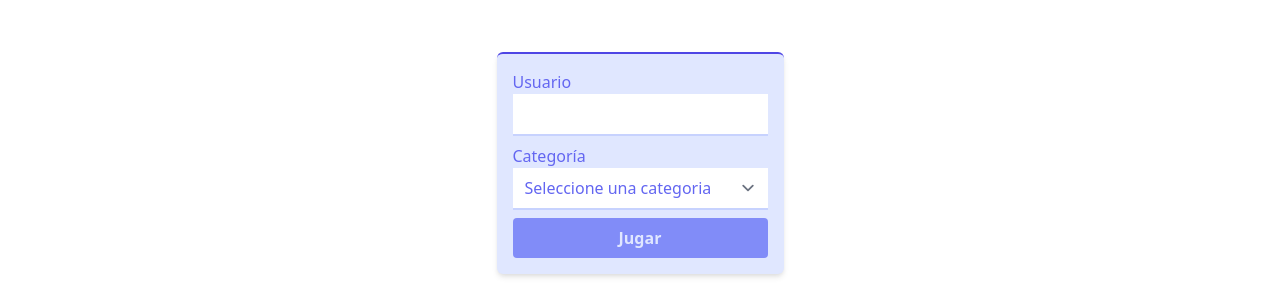
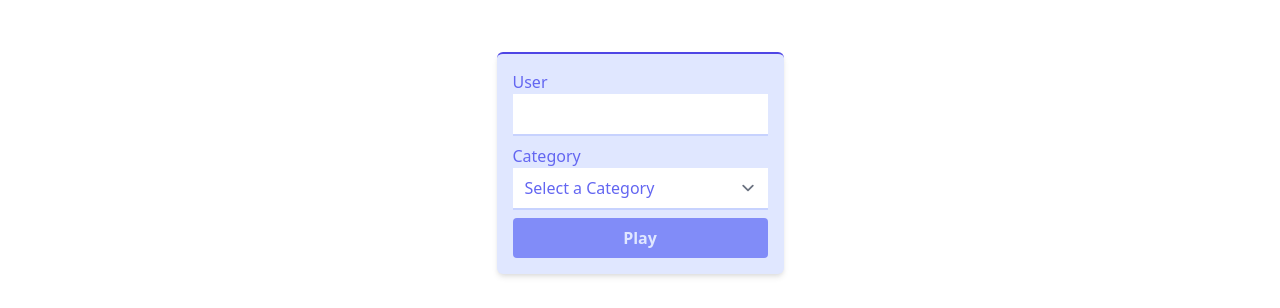
Before and after one commit to AstorAyestas/react-challenges, a React (Create React App) app: page /react-challenges/two in a window 1280 px wide. Shown: the part 301-609 px from the top of the page. Built offline with nearby package versions, Linux system fonts and the light colour scheme.

Commit message:
added new improvements to routes and exercise number two

```diff
--- a/src/components/Header.js
+++ b/src/components/Header.js
@@ -41,7 +41,7 @@ const Header = () => {
                     </svg>
                 </a>
             </div>
-            <Link className='font-semibold text-blue-500 hover:underline' to='react-challenges'>Home</Link>
+            <Link className='font-semibold text-blue-500 hover:underline' to='/react-challenges'>Home</Link>
         </header>)
 }
 
--- a/src/components/NotFound.js
+++ b/src/components/NotFound.js
@@ -5,7 +5,7 @@ const NotFound = () => {
         <div className='flex items-center justify-center h-screen'>
             <div className='flex p-10 font-semibold bg-gray-100 rounded-sm shadow-lg'>
                 <p className='text-gray-600'>Pagina no encontrada... </p>
-                <Link className='text-blue-500 hover:underline semibold' to='react-challenges' >Volver</Link>
+                <Link className='text-blue-500 hover:underline semibold' to='/react-challenges' >Volver</Link>
             </div>
         </div>
     )
--- a/src/components/Two/FormUser.js
+++ b/src/components/Two/FormUser.js
@@ -5,8 +5,7 @@ import useForm from '../../hooks/useForm';
 
 const FormUser = () => {
     const dataForm = {
-        user: '',
-        category: ''
+        user: ''
     }
     const profile = useContext(ProfileContext)
     const navigate = useNavigate()
@@ -14,11 +13,11 @@ const FormUser = () => {
         e.preventDefault()
         profile.setProfile(
             {
-                user: form.user,
-                category: form.category
+                user: form.user
             }
         );
-        navigate('two/trivia')
+        e.target.reset()
+        navigate(`two/trivia/${form.category}`, {replace:true})
     }
 
     const { handleChange, user, category, form } = useForm(dataForm);
@@ -26,25 +25,20 @@ const FormUser = () => {
         <div className='flex items-center justify-center h-screen '>
             <form autoComplete='off' onSubmit={handleSubmit} className='p-4 space-y-2 bg-indigo-100 border-t-2 border-indigo-600 rounded-md shadow-md' >
                 <div className='flex flex-col'>
-                    <label className='text-indigo-500'>Usuario</label>
+                    <label className='text-indigo-500'>User</label>
                     <input className='text-indigo-500 border-0 border-b-2 border-indigo-200 border-y-2 focus:ring-0 focus:border-indigo-600' type='text' name='user' onChange={handleChange} value={user} required></input>
                 </div>
                 <div className='flex flex-col'>
-                    <label className='text-indigo-500'>Categoría</label>
+                    <label className='text-indigo-500'>Category</label>
                     <select className='text-indigo-500 border-0 border-b-2 border-indigo-200 focus:ring-0 focus:border-indigo-600' name='category' onChange={handleChange} value={category} required>
-                        <option value=''>Seleccione una categoria</option>
-                        <option value='Futbol'>Futbol</option>
-                        <option value='Pop'>Cultura pop</option>
-                        <option value='Historia'>Historia</option>
+                        <option value=''>Select a Category</option>
+                        <option value='soccer'>Soccer</option>
+                        <option value='pop'>Pop culture</option>
+                        <option value='history'>History</option>
                     </select>
                 </div>
-                <button className='w-full p-2 font-bold text-indigo-100 bg-indigo-400 rounded hover:bg-indigo-500' type='submit'>Jugar</button>
+                <button className='w-full p-2 font-bold text-indigo-100 bg-indigo-400 rounded hover:bg-indigo-500' type='submit'>Play</button>
             </form>
-            {/* <pre>
-                {
-                    JSON.stringify(form, null, 3)
-                }
-            </pre> */}
         </div>
     )
 }
--- a/src/components/Two/Result.js
+++ b/src/components/Two/Result.js
@@ -1,10 +1,14 @@
-import React from 'react'
+import React, { useMemo } from 'react'
 
-const Result = ({ correct }) => {
-    if (correct) {
-        return (
-            <div className='flex p-4 bg-indigo-400 rounded-md'>
-                <p className='p-6 font-bold text-indigo-100'>Respuesta correcta</p>
+const Result = ({ answers, time }) => {
+    const accumulator = (acc, num) => (acc + num * 5);
+
+    const total = useMemo(() => answers.reduce(accumulator, 0), [answers])
+    return (
+        <div className='flex items-center justify-center h-screen'>
+            <div className='flex p-4 bg-indigo-400 rounded-md '>
+                <p className='p-6 text-2xl font-bold text-indigo-100'>Your score is {total}</p>
+                <p className='p-6 text-2xl font-bold text-indigo-100'>Your time is {time} S</p>
                 <svg xmlns="http://www.w3.org/2000/svg" width="80" height="80" viewBox="0 0 80 80" fill="none">
                     <path d="M40.0001 70.4762C56.8316 70.4762 70.4763 56.8315 70.4763 40C70.4763 23.1685 56.8316 9.5238 40.0001 9.5238C23.1686 9.5238 9.52393 23.1685 9.52393 40C9.52393 56.8315 23.1686 70.4762 40.0001 70.4762Z" fill="url(#paint0_radial)" />
                     <path opacity="0.5" d="M40.0001 70.4762C56.8316 70.4762 70.4763 56.8315 70.4763 40C70.4763 23.1685 56.8316 9.5238 40.0001 9.5238C23.1686 9.5238 9.52393 23.1685 9.52393 40C9.52393 56.8315 23.1686 70.4762 40.0001 70.4762Z" fill="url(#paint1_radial)" />
@@ -140,64 +144,8 @@ const Result = ({ correct }) => {
                     </defs>
                 </svg>
             </div>
-        )
-    }
-    return (
-        <div className='flex p-4 bg-indigo-400 rounded-md'>
-            <p className='p-6 font-bold text-indigo-100'>Respuesta incorrecta</p>
-            <svg xmlns="http://www.w3.org/2000/svg" width="80" height="80" viewBox="0 0 80 80" fill="none">
-                <path d="M40.475 70.95C57.3059 70.95 70.95 57.3059 70.95 40.475C70.95 23.6441 57.3059 10 40.475 10C23.6441 10 10 23.6441 10 40.475C10 57.3059 23.6441 70.95 40.475 70.95Z" fill="url(#paint0_radial)" />
-                <path opacity="0.5" d="M40.475 70.95C57.3059 70.95 70.95 57.3059 70.95 40.475C70.95 23.6441 57.3059 10 40.475 10C23.6441 10 10 23.6441 10 40.475C10 57.3059 23.6441 70.95 40.475 70.95Z" fill="url(#paint1_radial)" />
-                <path d="M40.4749 51.7579C49.419 51.7579 52.2822 60.6027 49.5466 59.2136C45.8896 57.3568 43.5791 57.1867 40.4749 57.1867C37.3707 57.1867 35.0603 57.3709 31.4033 59.2136C28.6676 60.6027 31.5309 51.7579 40.4749 51.7579Z" fill="#643800" />
-                <path d="M28.852 42.2185C28.852 42.2185 34.3517 41.694 35.9534 37.8527C36.0526 37.6118 36.1093 37.3566 36.1235 37.1015C36.1377 36.5912 35.6416 36.0526 34.6494 36.5487C28.5544 39.6245 25.0391 38.5473 22.4027 37.796C21.3679 37.4984 20.4466 38.5898 20.9144 39.3269C23.2815 43.0548 28.852 42.2185 28.852 42.2185Z" fill="url(#paint2_radial)" />
-                <path d="M21.6371 29.1355C21.552 30.3545 22.8136 31.2049 25.0815 31.375C27.0092 31.5168 31.304 30.7514 34.4933 27.2077C35.0744 26.5557 34.2807 26.1163 33.7279 26.5274C31.8285 27.9165 26.8958 29.5324 23.1821 28.8662C21.6654 28.5827 21.6371 29.1355 21.6371 29.1355Z" fill="url(#paint3_linear)" />
-                <path d="M35.9535 36.6054C35.7267 36.3503 35.3014 36.2369 34.6636 36.5629C28.5686 39.6387 25.0533 38.5615 22.4169 37.8102C21.8641 37.6543 21.3538 37.8953 21.0562 38.2496C25.2943 41.0845 33.2887 39.9506 35.9535 36.6054Z" fill="url(#paint4_linear)" />
-                <path d="M40.4749 53.3171C45.7478 53.3171 49.0787 56.2937 50.5387 58.76C50.6237 56.9741 47.3495 51.7579 40.4749 51.7579C33.6144 51.7579 30.326 56.9741 30.411 58.76C31.871 56.2937 35.202 53.3171 40.4749 53.3171Z" fill="url(#paint5_linear)" />
-                <path d="M52.0838 42.2185C52.0838 42.2185 46.5841 41.694 44.9824 37.8527C44.8832 37.6118 44.8265 37.3566 44.8123 37.1015C44.7981 36.5912 45.2942 36.0526 46.2864 36.5487C52.3814 39.6245 55.8967 38.5473 58.5331 37.796C59.5679 37.4984 60.4892 38.5898 60.0215 39.3269C57.6685 43.0548 52.0838 42.2185 52.0838 42.2185Z" fill="url(#paint6_radial)" />
-                <path d="M59.3129 29.1355C59.398 30.3545 58.1365 31.2049 55.8686 31.375C53.9408 31.5168 49.646 30.7514 46.4568 27.2077C45.8756 26.5557 46.6694 26.1163 47.2222 26.5274C49.1215 27.9165 54.0542 29.5324 57.7679 28.8662C59.2846 28.5827 59.3129 29.1355 59.3129 29.1355Z" fill="url(#paint7_linear)" />
-                <path d="M44.9966 36.6054C45.2234 36.3503 45.6486 36.2369 46.2865 36.5629C52.3815 39.6387 55.8967 38.5615 58.5332 37.8102C59.086 37.6543 59.5962 37.8953 59.8939 38.2496C55.6558 41.0845 47.6472 39.9506 44.9966 36.6054Z" fill="url(#paint8_linear)" />
-                <defs>
-                    <radialGradient id="paint0_radial" cx="0" cy="0" r="1" gradientUnits="userSpaceOnUse" gradientTransform="translate(34.479 28.1245) scale(36.7641)">
-                        <stop stopColor="#FFDF30" />
-                        <stop offset="1" stopColor="#FFB82E" />
-                    </radialGradient>
-                    <radialGradient id="paint1_radial" cx="0" cy="0" r="1" gradientUnits="userSpaceOnUse" gradientTransform="translate(34.479 28.1245) scale(28.924)">
-                        <stop stopColor="#FFE95F" />
-                        <stop offset="1" stopColor="#FFBB47" stopOpacity="0" />
-                    </radialGradient>
-                    <radialGradient id="paint2_radial" cx="0" cy="0" r="1" gradientUnits="userSpaceOnUse" gradientTransform="translate(28.5837 39.6331) rotate(-5.56162) scale(5.89043 2.61753)">
-                        <stop offset="0.00132565" stopColor="#7A4400" />
-                        <stop offset="1" stopColor="#643800" />
-                    </radialGradient>
-                    <linearGradient id="paint3_linear" x1="27.6175" y1="33.233" x2="28.0462" y2="29.0953" gradientUnits="userSpaceOnUse">
-                        <stop offset="0.00132565" stopColor="#3C2200" />
-                        <stop offset="1" stopColor="#7A4400" />
-                    </linearGradient>
-                    <linearGradient id="paint4_linear" x1="28.3979" y1="35.8144" x2="28.6879" y2="40.8502" gradientUnits="userSpaceOnUse">
-                        <stop offset="0.00132565" stopColor="#3C2200" />
-                        <stop offset="1" stopColor="#512D00" />
-                    </linearGradient>
-                    <linearGradient id="paint5_linear" x1="40.4745" y1="49.4458" x2="40.4745" y2="56.4978" gradientUnits="userSpaceOnUse">
-                        <stop offset="0.00132565" stopColor="#3C2200" />
-                        <stop offset="1" stopColor="#512D00" />
-                    </linearGradient>
-                    <radialGradient id="paint6_radial" cx="0" cy="0" r="1" gradientUnits="userSpaceOnUse" gradientTransform="translate(52.3638 39.6331) rotate(-174.438) scale(5.89043 2.61753)">
-                        <stop offset="0.00132565" stopColor="#7A4400" />
-                        <stop offset="1" stopColor="#643800" />
-                    </radialGradient>
-                    <linearGradient id="paint7_linear" x1="53.3302" y1="33.234" x2="52.9015" y2="29.0963" gradientUnits="userSpaceOnUse">
-                        <stop offset="0.00132565" stopColor="#3C2200" />
-                        <stop offset="1" stopColor="#7A4400" />
-                    </linearGradient>
-                    <linearGradient id="paint8_linear" x1="52.5496" y1="35.8133" x2="52.2596" y2="40.849" gradientUnits="userSpaceOnUse">
-                        <stop offset="0.00132565" stopColor="#3C2200" />
-                        <stop offset="1" stopColor="#512D00" />
-                    </linearGradient>
-                </defs>
-            </svg>
         </div>
     )
-
 }
 
 export default Result;
--- a/src/components/Two/Trivia.js
+++ b/src/components/Two/Trivia.js
@@ -1,18 +1,28 @@
-import React, { useContext, useMemo } from 'react';
+import { Redirect, useParams } from '@reach/router';
+import React, { useContext, useMemo, useState } from 'react';
 import ProfileContext from '../../contexts/ProfileContext';
 import trivias from '../../utils/trivias.json';
 import Play from './Play';
+import Result from './Result';
 
 const Trivia = () => {
-    const { profile } = useContext(ProfileContext);
-    const filterTrivias = () => trivias.filter((item) => item.category === profile.category);
+    const { profile } = useContext(ProfileContext)
+    const [answers, setAnswers] = useState([])
+    const [time, setTime] = useState(0)
+    const { category } = useParams()
+    const filterTrivias = () => trivias.filter(item => item.category === category);
+    const filter = useMemo(filterTrivias, [category])
 
-    const filter = useMemo(filterTrivias, [profile.category])
+    if (filter.length === 0) {
+         return <Redirect to='/react-challenges' noThrow/>
+    }
     return (
         <div className='text-center'>
-            <h5 className='font-bold text-indigo-500 capitalize'>Usuario: {profile.user}</h5>
-            <h5 className='font-bold text-indigo-500'>Categoria: {profile.category}</h5>
-             <Play filter={filter} />
+            {profile.user && <h5 className='font-bold text-indigo-500 capitalize'>User: {profile.user}</h5>}
+            <h5 className='font-bold text-indigo-500 capitalize'>Category: {category}</h5>
+            {
+                answers.length === filter.length ? <Result answers={answers} time={time} /> : <Play filter={filter} setAnswers={setAnswers} setTime={setTime} />
+            }
         </div>
     )
 }
--- a/src/components/Two/Two.js
+++ b/src/components/Two/Two.js
@@ -12,7 +12,7 @@ const Two = () => {
             <ProfileContext.Provider value={{ profile, setProfile }}>
                 <Router>
                     <FormUser path='/' />
-                    <Trivia path='trivia' />
+                    <Trivia path='trivia/:category' />
                     <NotFound default />
                 </Router>
             </ProfileContext.Provider>
--- a/src/utils/trivias.json
+++ b/src/utils/trivias.json
@@ -1,106 +1,106 @@
  [
     {
         "id": 1,
-        "category": "Futbol",
-        "question": "Pregunta futbol 1",
+        "category": "soccer",
+        "question": "question soccer 1",
         "options": ["option 1", "option 2", "option 3", "option 4", "option 5"],
         "answer": 0
     },
     {
         "id": 2,
-        "category": "Futbol",
-        "question": "Pregunta futbol 2",
+        "category": "soccer",
+        "question": "question soccer 2",
         "options": ["option 1", "option 2", "option 3", "option 4", "option 5"],
         "answer": 1
     },
     {
         "id": 3,
-        "category": "Futbol",
-        "question": "Pregunta futbol 3",
+        "category": "soccer",
+        "question": "question soccer 3",
         "options": ["option 1", "option 2", "option 3", "option 4", "option 5"],
         "answer": 2
     },
     {
         "id": 4,
-        "category": "Futbol",
-        "question": "Pregunta futbol 4",
+        "category": "soccer",
+        "question": "question soccer 4",
         "options": ["option 1", "option 2", "option 3", "option 4", "option 5"],
         "answer": 3
     },
     {
         "id": 5,
-        "category": "Futbol",
-        "question": "Pregunta futbol 5",
+        "category": "soccer",
+        "question": "question soccer 5",
         "options": ["option 1", "option 2", "option 3", "option 4", "option 5"],
         "answer": 4
     },
     {
         "id": 6,
-        "category": "Historia",
-        "question": "Pregunta historia 1",
+        "category": "history",
+        "question": "question history 1",
         "options": ["option 1", "option 2", "option 3", "option 4", "option 5"],
         "answer": 0
     },
     {
         "id": 7,
-        "category": "Historia",
-        "question": "Pregunta historia 2",
+        "category": "history",
+        "question": "question history 2",
         "options": ["option 1", "option 2", "option 3", "option 4", "option 5"],
         "answer": 1
     },
     {
         "id": 8,
-        "category": "Historia",
-        "question": "Pregunta historia 3",
+        "category": "history",
+        "question": "question history 3",
         "options": ["option 1", "option 2", "option 3", "option 4", "option 5"],
         "answer": 2
     },
     {
         "id": 9,
-        "category": "Historia",
-        "question": "Pregunta historia 4",
+        "category": "history",
+        "question": "question history 4",
         "options": ["option 1", "option 2", "option 3", "option 4", "option 5"],
         "answer": 3
     },
     {
         "id": 10,
-        "category": "Historia",
-        "question": "Pregunta historia 5",
+        "category": "history",
+        "question": "question history 5",
         "options": ["option 1", "option 2", "option 3", "option 4", "option 5"],
         "answer": 4
     },
     {
         "id": 11,
-        "category": "Pop",
-        "question": "Pregunta pop 1",
+        "category": "pop",
+        "question": "question pop 1",
         "options": ["option 1", "option 2", "option 3", "option 4", "option 5"],
         "answer": 0
     },
     {
         "id": 12,
-        "category": "Pop",
-        "question": "Pregunta pop 2",
+        "category": "pop",
+        "question": "question pop 2",
         "options": ["option 1", "option 2", "option 3", "option 4", "option 5"],
         "answer": 1
     },
     {
         "id": 13,
-        "category": "Pop",
-        "question": "Pregunta pop 3",
+        "category": "pop",
+        "question": "question pop 3",
         "options": ["option 1", "option 2", "option 3", "option 4", "option 5"],
         "answer": 2
     },
     {
         "id": 14,
-        "category": "Pop",
-        "question": "Pregunta pop 4",
+        "category": "pop",
+        "question": "question pop 4",
         "options": ["option 1", "option 2", "option 3", "option 4", "option 5"],
         "answer": 3
     },
     {
         "id": 15,
-        "category": "Pop",
-        "question": "Pregunta pop 5",
+        "category": "pop",
+        "question": "question pop 5",
         "options": ["option 1", "option 2", "option 3", "option 4", "option 5"],
         "answer": 4
     }
```
Also changed, not shown: public/index.html (+1 -11 lines), src/components/Two/Play.js (+21 -17 lines), 1 other file (tests, documents, lock files or other folders).
